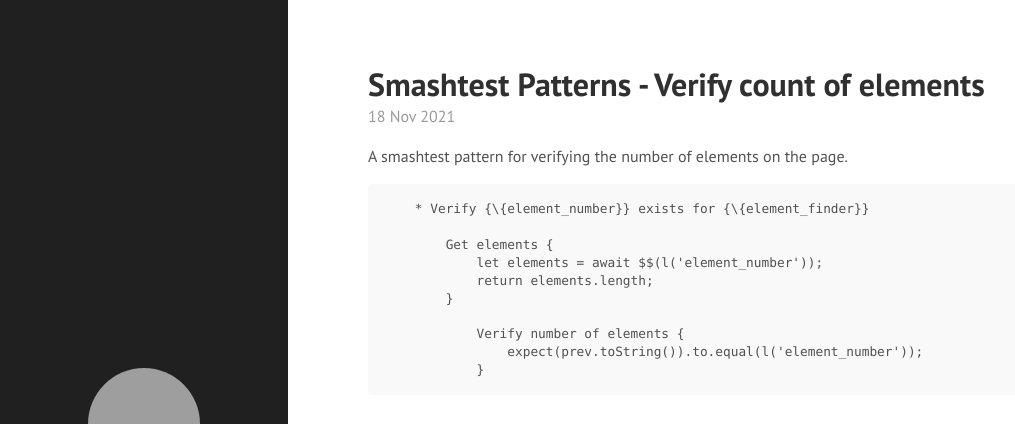
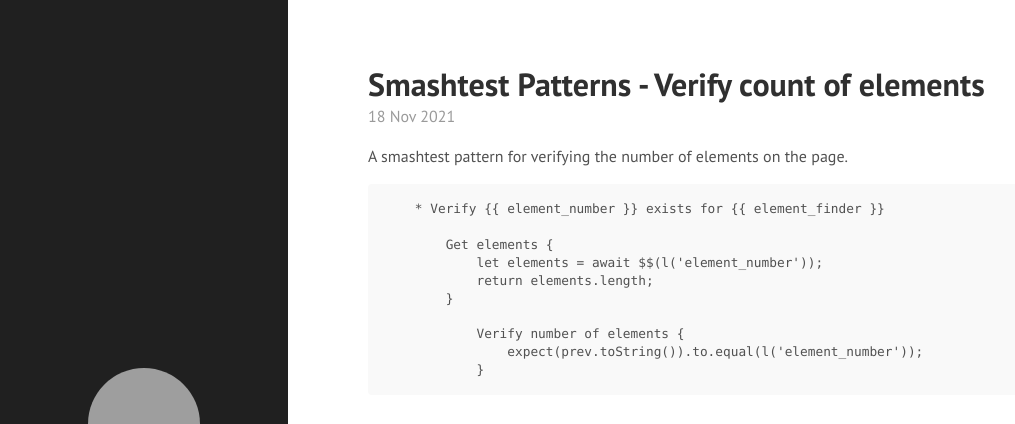
Before and after one commit to slowmonkey/slowmonkey.github.io, a Jekyll site: the page built from _posts/2021-11-18-smashtest-patterns-verify-count-of-elements.md, in a window 1280 px wide. Shown: the top 424 px of the page, without its empty margins (0-1015 px from the left). Built offline with Jekyll 4.4.1, drawn with Linux system fonts in a browser that asks for light colours; nearby versions of some CDN libraries; some of the changed lines change nothing that is shown; grey boxes are pictures that could not be loaded.

Commit message:
Escaping jekyl/liquid tags

````diff
--- a/_posts/2021-11-18-smashtest-patterns-verify-count-of-elements.md
+++ b/_posts/2021-11-18-smashtest-patterns-verify-count-of-elements.md
@@ -10,7 +10,7 @@
 
 
 ```
-    * Verify {\{element_number}} exists for {\{element_finder}}
+    * Verify {{ "{{ element_number " }}}} exists for {{ "{{ element_finder " }}}}
 
         Get elements {
             let elements = await $$(l('element_number'));
````
